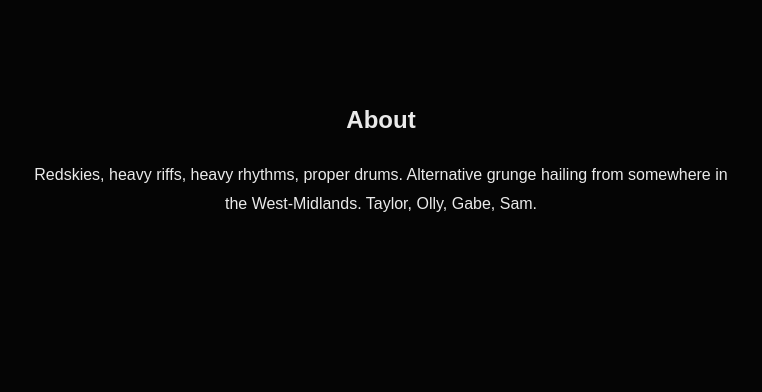
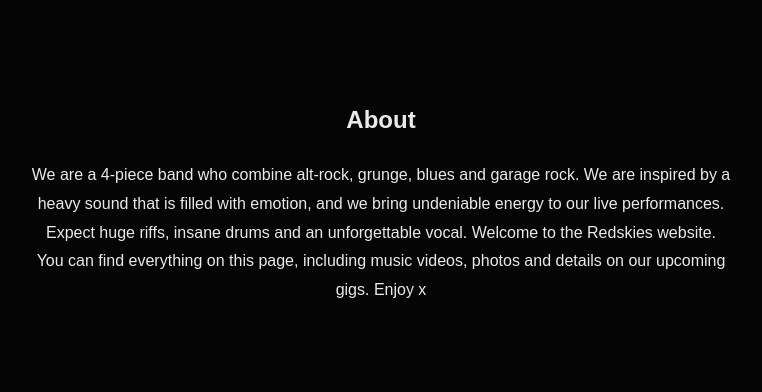
Before and after one commit to gabe786/gabe786.github.io, a plain HTML site: page index.html in a window 1280 px wide. Shown: the part 802-1194 px from the top of the page, without its empty margins (259-1021 px from the left). Drawn offline with Linux system fonts and the light colour scheme.

Commit message:
Update index.html

```diff
--- a/index.html
+++ b/index.html
@@ -64,9 +64,10 @@
 <section class="about fade-in">
   <h2>About</h2>
   <p>
-    Redskies, heavy riffs, heavy rhythms, proper drums.
-    Alternative grunge hailing from somewhere in the West-Midlands.
-    Taylor, Olly, Gabe, Sam.
+
+We are a 4-piece band who combine alt-rock, grunge, blues and garage rock. We are inspired by a heavy sound that is filled with emotion, and we bring undeniable energy to our live performances. Expect huge riffs, insane drums and an unforgettable vocal.
+
+Welcome to the Redskies website. You can find everything on this page, including music videos, photos and details on our upcoming gigs. Enjoy x
   </p>
 </section>
 
```
